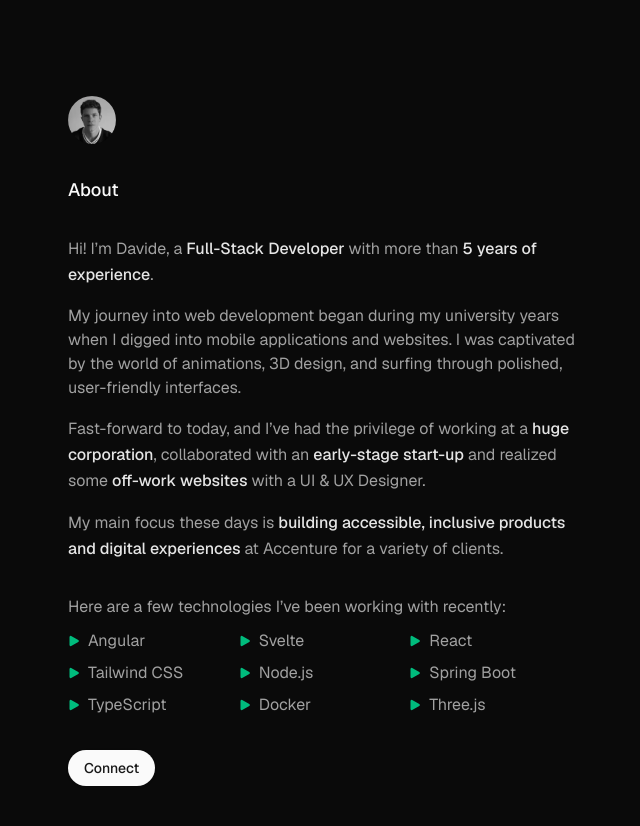
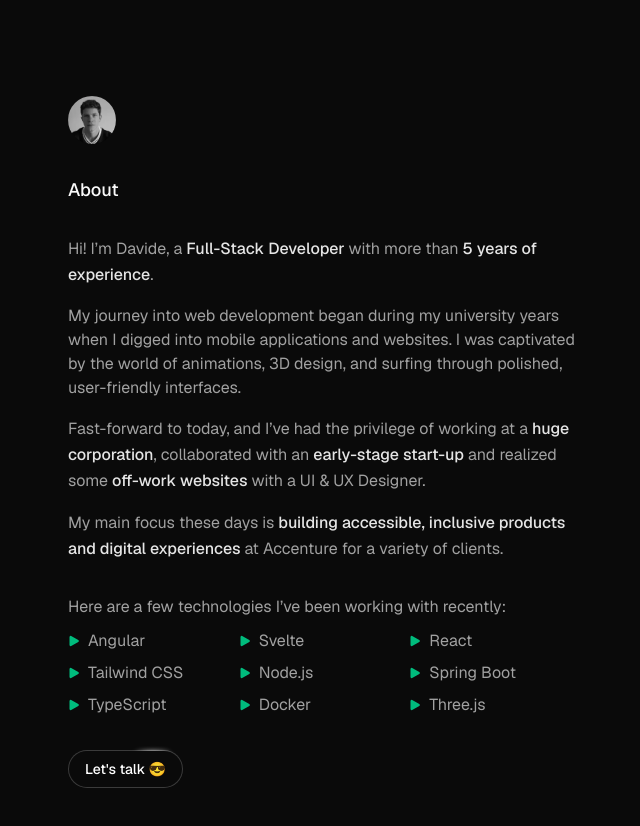
Before and after one commit to Loca94/davidelocatelli.dev, a Next.js app: page /about in a window 1280 px wide. Shown: the top 826 px of the page, without its empty margins (316-956 px from the left). Built offline with nearby package versions, Linux system fonts and the light colour scheme.

Commit message:
Updated email address and "Let's talk" Button in about page

```diff
--- a/src/app/about/page.tsx
+++ b/src/app/about/page.tsx
@@ -2,7 +2,7 @@ import { Metadata } from 'next';
 import { FadeIn, FadeInStagger } from '@/components/animations/FadeIn';
 import Container from '@/components/Container';
 import { TriangleIcon } from '@/components/Icons';
-import { Button } from '@/components/ui/Button';
+import { LetsTalkButton } from '@/components/animations/AnimatedBtnBorder';
 
 export const metadata: Metadata = {
   title: 'About',
@@ -103,7 +103,7 @@ export default function About() {
           </FadeIn>
 
           <FadeIn>
-            <Button>Connect</Button>
+            <LetsTalkButton />
           </FadeIn>
         </div>
       </Container>
--- a/src/app/page.tsx
+++ b/src/app/page.tsx
@@ -65,7 +65,7 @@ export default function Home() {
             <FadeIn>
               <li>
                 <a
-                  href="mailto:davide.loca94@gmail.com"
+                  href="mailto:davidelocatelli.dev@gmail.com"
                   className="block w-fit py-2 font-medium text-neutral-400 transition duration-300 hover:text-emerald-600 dark:text-neutral-600 dark:hover:text-emerald-600"
                 >
                   Email
--- /dev/null
+++ b/src/components/animations/AnimatedBtnBorder.tsx
@@ -0,0 +1,116 @@
+'use client';
+
+import { useState, useEffect } from 'react';
+
+import { motion } from 'motion/react';
+import { cn } from '@/lib/utils';
+import { Button } from '@/components/ui/Button';
+
+type Direction = 'TOP' | 'LEFT' | 'BOTTOM' | 'RIGHT';
+
+export function AnimatedBtnBorder({
+  children,
+  className,
+  duration = 1,
+  clockwise = true,
+  onClick,
+  ...props
+}: React.PropsWithChildren<
+  {
+    className?: string;
+    duration?: number;
+    clockwise?: boolean;
+    onClick?: () => void;
+  } & React.HTMLAttributes<HTMLElement>
+>) {
+  const [hovered, setHovered] = useState<boolean>(false);
+  const [direction, setDirection] = useState<Direction>('TOP');
+
+  const rotateDirection = (currentDirection: Direction): Direction => {
+    const directions: Direction[] = ['TOP', 'LEFT', 'BOTTOM', 'RIGHT'];
+    const currentIndex = directions.indexOf(currentDirection);
+    const nextIndex = clockwise
+      ? (currentIndex - 1 + directions.length) % directions.length
+      : (currentIndex + 1) % directions.length;
+    return directions[nextIndex];
+  };
+
+  const handleClick = () => onClick && onClick();
+
+  const movingMap: Record<Direction, string> = {
+    TOP: 'radial-gradient(20.7% 50% at 50% 0%, hsl(0, 0%, 100%) 0%, rgba(255, 255, 255, 0) 100%)',
+    LEFT: 'radial-gradient(16.6% 43.1% at 0% 50%, hsl(0, 0%, 100%) 0%, rgba(255, 255, 255, 0) 100%)',
+    BOTTOM:
+      'radial-gradient(20.7% 50% at 50% 100%, hsl(0, 0%, 100%) 0%, rgba(255, 255, 255, 0) 100%)',
+    RIGHT:
+      'radial-gradient(16.2% 41.199999999999996% at 100% 50%, hsl(0, 0%, 100%) 0%, rgba(255, 255, 255, 0) 100%)',
+  };
+
+  const highlight =
+    'radial-gradient(75% 181.15942028985506% at 50% 50%, #00bc7d 0%, rgba(255, 255, 255, 0) 100%)';
+
+  useEffect(() => {
+    if (!hovered) {
+      const interval = setInterval(() => {
+        setDirection((prevState) => rotateDirection(prevState));
+      }, duration * 1000);
+      return () => clearInterval(interval);
+    }
+  }, [hovered]);
+
+  return (
+    <Button
+      className="relative h-min w-fit cursor-pointer content-center overflow-visible bg-neutral-950/20 decoration-clone p-px transition duration-500 hover:bg-neutral-950/10 dark:bg-white/20"
+      variant="ghost"
+      onClick={handleClick}
+      onMouseEnter={() => {
+        setHovered(true);
+      }}
+      onMouseLeave={() => setHovered(false)}
+      {...props}
+    >
+      <div
+        className={cn(
+          'z-10 w-auto rounded-[inherit] bg-neutral-950 px-4 py-2 text-white',
+          className,
+        )}
+      >
+        {children}
+      </div>
+      <motion.div
+        className={cn(
+          'absolute inset-0 z-0 flex-none overflow-hidden rounded-[inherit]',
+        )}
+        style={{
+          filter: 'blur(2px)',
+          position: 'absolute',
+          width: '100%',
+          height: '100%',
+        }}
+        initial={{ background: movingMap[direction] }}
+        animate={{
+          background: hovered
+            ? [movingMap[direction], highlight]
+            : movingMap[direction],
+        }}
+        transition={{ ease: 'linear', duration: duration ?? 1 }}
+      />
+      <div className="absolute inset-[2px] z-1 flex-none rounded-[100px] bg-neutral-950" />
+    </Button>
+  );
+}
+
+export function LetsTalkButton() {
+  return (
+    <AnimatedBtnBorder
+      onClick={() => {
+        window.open(
+          "mailto:davidelocatelli.dev@gmail.com?subject=Reaching%20out%20from%20your%20portfolio%20–%20Let's%20talk!",
+          '_blank',
+        );
+      }}
+    >
+      {"Let's talk 😎"}
+    </AnimatedBtnBorder>
+  );
+}
```
